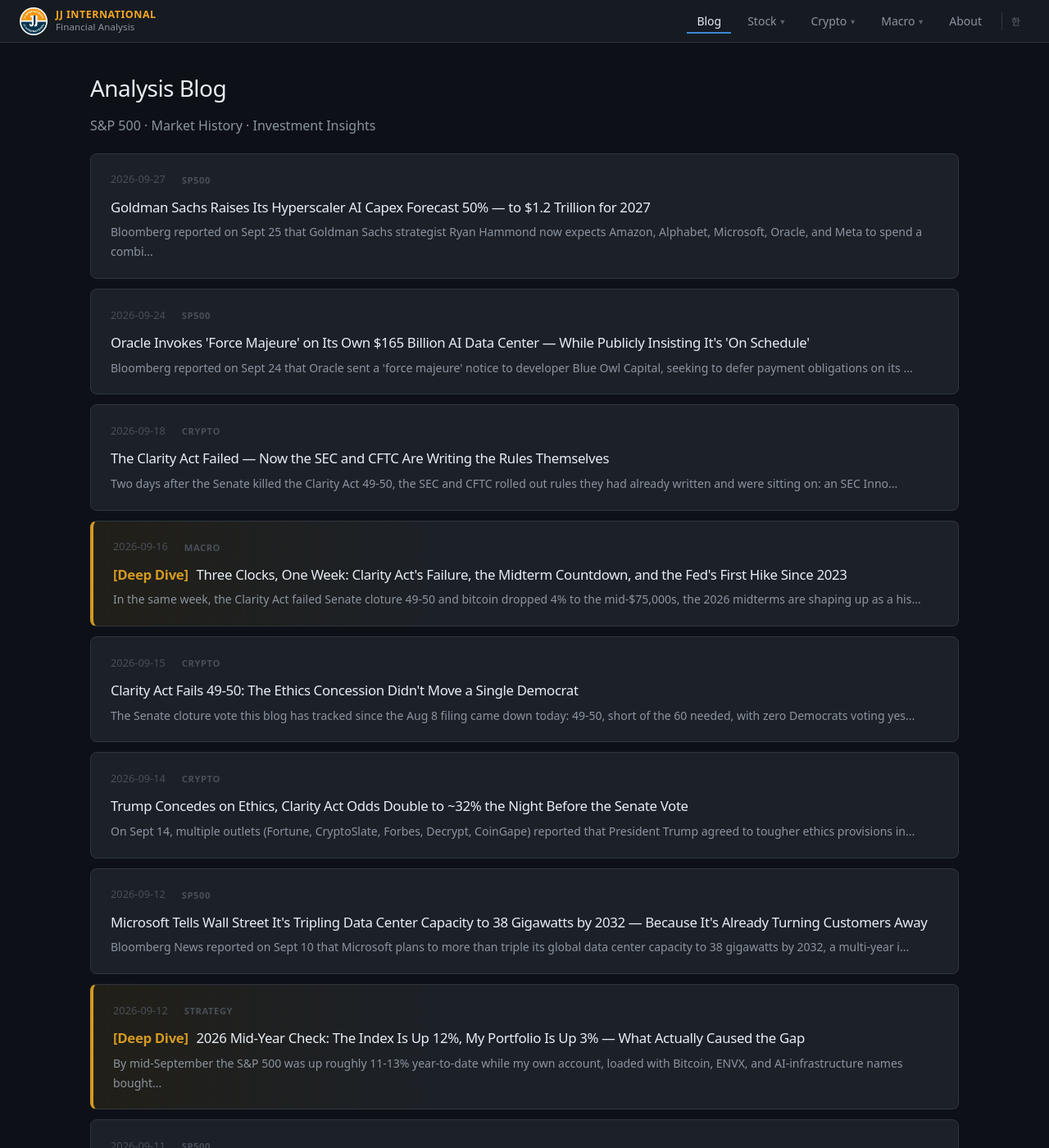
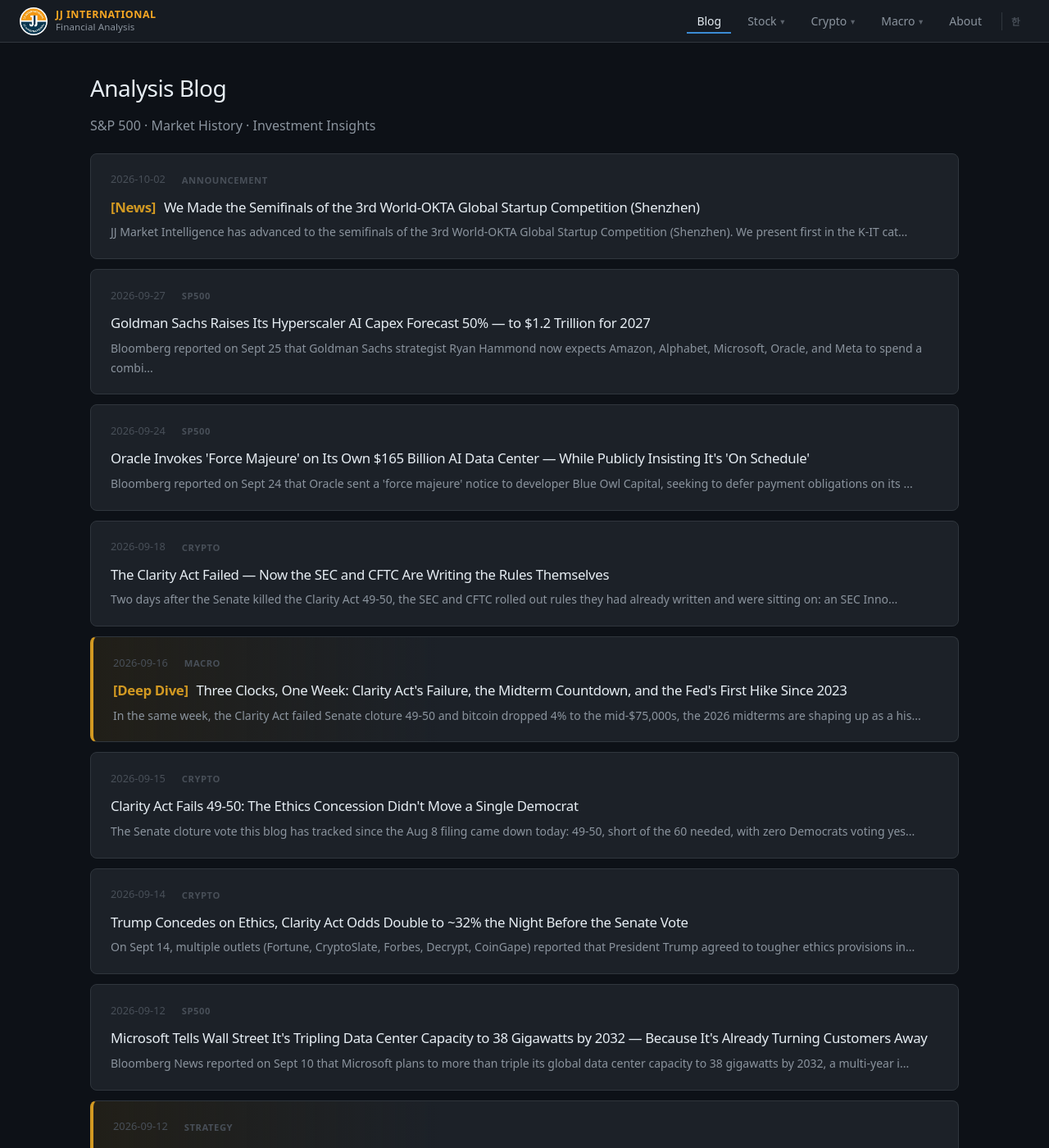
Before and after one commit to jaegunjung/finance, a Jekyll site: the page built from blog/index.html, in a window 1280 px wide and 1400 px high. Shown: the whole window at 82% size. Built offline with Jekyll 4.4.1, drawn with Linux system fonts in a browser that asks for light colours; a script that is not in the unit is left out.

Commit message:
feat: 월드옥타 준결승 진출 포스트 추가 및 [뉴스]/[매크로]/[크립토] 제목 태그 도입
[심층 분석] 배지와 같은 amber 색상으로, front matter의 post_tag 값 하나로 쓰는 재사용 가능한 태그(_includes/post-tag.html)를 만들었다. 나중에 카테고리별 색을 다르게 할 수 있도록 클래스를 분리했다.

Co-Authored-By: Claude Sonnet 5.5 <noreply@anthropic.com>

```diff
--- /dev/null
+++ b/_includes/post-tag.html
@@ -0,0 +1,5 @@
+{%- case include.tag -%}
+{%- when "news" -%}<span class="post-tag post-tag-news"><span class="en-only">[News]</span><span class="ko-only">[뉴스]</span></span>
+{%- when "macro" -%}<span class="post-tag post-tag-macro"><span class="en-only">[Macro]</span><span class="ko-only">[매크로]</span></span>
+{%- when "crypto" -%}<span class="post-tag post-tag-crypto"><span class="en-only">[Crypto]</span><span class="ko-only">[크립토]</span></span>
+{%- endcase -%}
--- a/_layouts/post.html
+++ b/_layouts/post.html
@@ -18,7 +18,7 @@ layout: default
       </span>
     </div>
     <h1 class="post-title" style="font-size:1.6rem; margin-top:0; margin-bottom:0;">
-      {% if page.deep_dive %}{% include deep-dive-badge.html %}{% endif %}
+      {% if page.deep_dive %}{% include deep-dive-badge.html %}{% endif %}{% if page.post_tag %}{% include post-tag.html tag=page.post_tag %}{% endif %}
       {% if page.title_en or page.title_ko %}
         <span class="en-only">{{ page.title_en | default: page.title }}</span>
         <span class="ko-only">{{ page.title_ko | default: page.title }}</span>
--- /dev/null
+++ b/_posts/2026-10-02-okta-semifinal.md
@@ -0,0 +1,61 @@
+---
+layout: post
+post_tag: news
+title: "제3회 월드옥타 글로벌 스타트업 대회 준결승 진출"
+title_en: "We Made the Semifinals of the 3rd World-OKTA Global Startup Competition (Shenzhen)"
+title_ko: "제3회 월드옥타 글로벌 스타트업 대회(선전) 준결승 진출 🏆"
+date: 2026-10-02
+categories: [announcement]
+tags: [월드옥타, 스타트업, 준결승, JJ마켓인텔리전스]
+excerpt: "제3회 월드옥타 글로벌 스타트업 대회(선전) 준결승에 진출했습니다. 10월 2일 K-IT 분야 첫 순서로 발표합니다."
+excerpt_en: "JJ Market Intelligence has advanced to the semifinals of the 3rd World-OKTA Global Startup Competition (Shenzhen). We present first in the K-IT category on October 2."
+excerpt_ko: "제3회 월드옥타 글로벌 스타트업 대회(선전) 준결승에 진출했습니다. 10월 2일 K-IT 분야 첫 순서로 발표합니다."
+---
+
+<div class="ko-only" markdown="1">
+
+제3회 월드옥타 글로벌 스타트업 대회(선전) 준결승에 진출했습니다. 먼저 응원해 주신 모든 분께 진심으로 감사드리고, 설레는 마음으로 소식을 전합니다. 이번 준결승은 온라인으로 진행되며, 발표 7분과 질의응답 3분으로 구성됩니다.
+
+## 대회 소개
+
+월드옥타(세계한인경제무역협회)가 주최하는 글로벌 스타트업 대회로, 중국 선전에서 열리며 전 세계 한인 창업가들이 참가합니다. 저는 K-IT 분야(전기·전자·기계·금속·교육 등)에 참가했습니다.
+
+## JJ마켓 인텔리전스
+
+JJ마켓 인텔리전스(JJ International Financial Analysis)는 지금 보고 계신 [jjanalysis.com](https://jjanalysis.com/)을 운영하는 팀입니다. "한인 투자자를 위한 블룸버그"를 목표로, 미국 주식·비트코인·거시경제를 한국어와 영어로 분석하는 AI 기반 플랫폼을 만들고 있습니다.
+
+## 준결승 일정
+
+10월 2일(금), K-IT 분야 **1번 순서**로 발표합니다. 발표 시간은 한국시간 기준 **10:20 ~ 10:30**입니다.
+
+![준결승 발표 순서]({{ '/assets/images/okta-semifinal-2026.jpg' | relative_url }})
+
+## 마치며
+
+이번 무대를 통해 jjanalysis.com을 더 많은 한인 투자자분들께 알릴 수 있게 되어 기쁩니다. 앞으로도 더 좋은 서비스로 보답하겠습니다. 많이 방문해 주세요!
+
+</div>
+
+<div class="en-only" markdown="1">
+
+I'm thrilled and grateful to share that we've advanced to the semifinals of the 3rd World-OKTA Global Startup Competition (Shenzhen). The semifinal is held online: a 7-minute presentation followed by 3 minutes of Q&A.
+
+## About the Competition
+
+The competition is hosted by World-OKTA (the World Association of Korean Entrepreneurs), takes place in Shenzhen, China, and brings together Korean founders from around the world. I'm competing in the K-IT category (electrical, electronics, machinery, metals, education, and more).
+
+## JJ Market Intelligence
+
+JJ Market Intelligence (JJ International Financial Analysis) is the team behind [jjanalysis.com](https://jjanalysis.com/), the site you're reading now. Our goal is to be "a Bloomberg for Korean investors" -- an AI-powered platform that analyzes U.S. stocks, Bitcoin, and the macro economy in both Korean and English.
+
+## Semifinal Schedule
+
+We present on Friday, October 2, as the **first slot** in the K-IT category, at **10:20 -- 10:30 AM KST**.
+
+![Semifinal presentation order]({{ '/assets/images/okta-semifinal-2026.jpg' | relative_url }})
+
+## Closing
+
+I'm delighted that this stage will introduce jjanalysis.com to many more Korean investors. We'll keep working to repay your support with an even better service. Please come visit us at jjanalysis.com!
+
+</div>
--- a/assets/css/main.css
+++ b/assets/css/main.css
@@ -361,6 +361,12 @@ h3 { font-size: 1.1rem; margin-bottom: 8px; }
 }
 .post-item.deep-dive:hover { border-color: var(--accent-amber); }
 .dd-badge { color: var(--accent-amber); font-weight: 700; margin-right: 0.35em; }
+/* Title prefix tags: front matter `post_tag: news | macro | crypto` (see _includes/post-tag.html).
+   All amber for now; override a single class to give a category its own color. */
+.post-tag { font-weight: 700; margin-right: 0.35em; color: var(--accent-amber); }
+.post-tag-news   { color: var(--accent-amber); }
+.post-tag-macro  { color: var(--accent-amber); }
+.post-tag-crypto { color: var(--accent-amber); }
 .post-item a { text-decoration: none; }
 .post-item h3 { color: var(--text-primary); font-size: 1.05rem; margin-bottom: 4px; }
 .post-meta { font-size: 0.8rem; color: var(--text-muted); margin-bottom: 8px; display: flex; gap: 12px; align-items: center; }
--- a/blog/index.html
+++ b/blog/index.html
@@ -26,7 +26,7 @@ description_ko: "S&P 500·비트코인·크립토·매크로 경제에 관한
         {% endfor %}
       </div>
       <h3>
-        {% if post.deep_dive %}{% include deep-dive-badge.html %}{% endif %}
+        {% if post.deep_dive %}{% include deep-dive-badge.html %}{% endif %}{% if post.post_tag %}{% include post-tag.html tag=post.post_tag %}{% endif %}
         {% if post.title_en or post.title_ko %}
           <span class="en-only">{{ post.title_en | default: post.title }}</span>
           <span class="ko-only">{{ post.title_ko | default: post.title }}</span>
--- a/index.html
+++ b/index.html
@@ -296,7 +296,7 @@ description_ko: "S&P 500·비트코인·매크로 지표의 장기 정량 분석
           {% for cat in post.categories %}<span class="badge badge-{{ cat }}">{{ cat }}</span>{% endfor %}
         </div>
         <h3>
-          {% if post.deep_dive %}{% include deep-dive-badge.html %}{% endif %}
+          {% if post.deep_dive %}{% include deep-dive-badge.html %}{% endif %}{% if post.post_tag %}{% include post-tag.html tag=post.post_tag %}{% endif %}
           {% if post.title_en or post.title_ko %}
             <span class="en-only">{{ post.title_en | default: post.title }}</span>
             <span class="ko-only">{{ post.title_ko | default: post.title }}</span>
```
Also changed, not shown: assets/images/okta-semifinal-2026.jpg (added).
